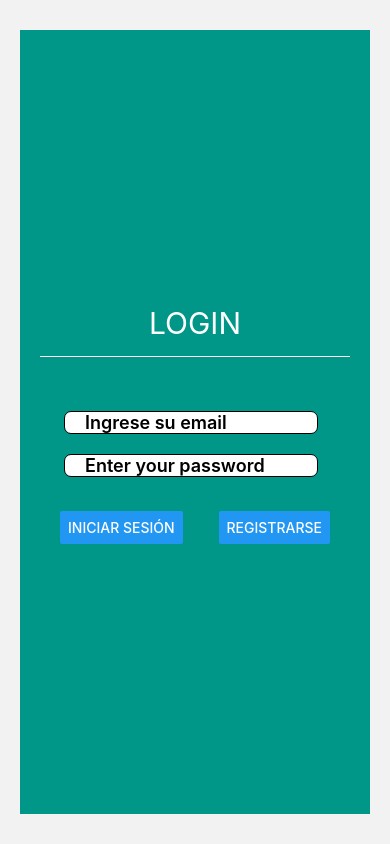
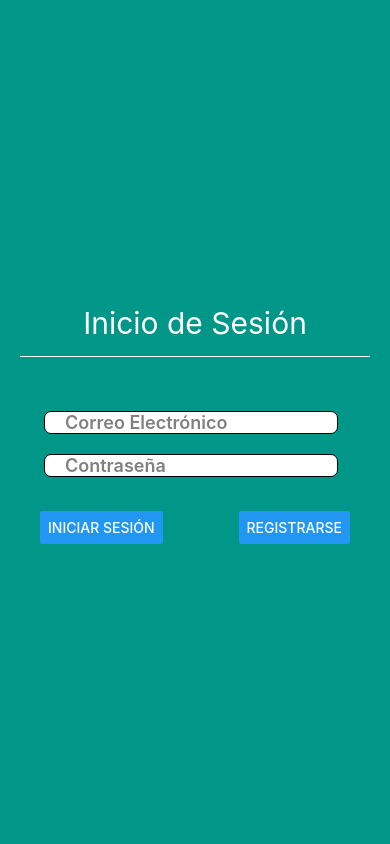
Before and after one commit to udeasan/AppEstructuraFisica, a React Native app: screen /ViewDate in a window 390 px wide. Built offline with nearby package versions, Linux system fonts and the light colour scheme; what react-native would draw is missing.

Commit message:
Ajustes Logica de Negocios - Iconos

```diff
--- a/App.js
+++ b/App.js
@@ -16,43 +16,32 @@ import ViewDateScreen from './Screens/Pages/ViewDateScreen';
 const Stack = createNativeStackNavigator();
 const Tab = createBottomTabNavigator();
 
-const screenOptions = {
-  "tabBarActiveTintColor": "#e91e63",
-  "tabBarStyle": [
-    {
-      "display": "flex"
-    },
-    null
-  ]
-};
-
 function BottomTabs() {
   return (
-    <Tab.Navigator initialRouteName='Home'
-    screenOptions={screenOptions}
-    >
+    <Tab.Navigator initialRouteName='Home' tabBarOptions={{ showIcon: false }}>
       <Tab.Screen name="Home" component={HomeScreen} options={{
+        tabBarIcon: ({ focused, color, size }) => (
+          <View>
+            <MaterialCommunityIcons name="home" color={"red"} size={10} />
+          </View>
+        ),
         headerShown: false,
         unmountOnBlur: false,
-        tabBarIcon: ({ color, size }) => (
-          <MaterialCommunityIcons name="home" screenOptions={screenOptions} />
-        ),
-        tabBarLabel: "Inicio"
-      }}/>
+        tabBarLabel: "Inicio",
+      }} />
       <Tab.Screen name="NewDate" component={NewDateScreen} options={{
         headerShown: false,
         unmountOnBlur: true,
+        tabBarLabel: "Nueva Cita",
+      }} />
+      <Tab.Screen name="ViewDate" component={ViewDateScreen} options={{
         tabBarIcon: ({ color, size }) => (
-          <MaterialCommunityIcons name="home" size={24} color="black" />
+          <MaterialCommunityIcons name="account" color={color} size={size}/>
         ),
-        tabBarLabel: "Nueva Cita" }}/>
-      <Tab.Screen name="ViewDate" component={ViewDateScreen} options={{
         headerShown: false,
         unmountOnBlur: true,
-        tabBarIcon: ({ color, size }) => (
-          <MaterialCommunityIcons name="home" size={24} color="black" />
-        ),
-        tabBarLabel: "Mis Citas" }}/>
+        tabBarLabel: "Mis Citas",
+      }} />
     </Tab.Navigator>
   );
 }
--- a/Screens/Pages/HomeScreen.js
+++ b/Screens/Pages/HomeScreen.js
@@ -22,6 +22,7 @@ const HomeScreen = ({ navigation }) => {
         })
             .then((response) => response.json())
             .then((responseJson) => {
+                AsyncStorage.setItem('isAdmin', responseJson.isAdmin);
                 setUserName(responseJson.name);
                 setUserEmail(responseJson.email);
                 setUserAdmin(responseJson.isAdmin);
--- a/Screens/Pages/LoginScreen.js
+++ b/Screens/Pages/LoginScreen.js
@@ -44,7 +44,7 @@ const LoginScreen = ({ navigation }) => {
     return (
         <View style={styles.containerStyle}>
             <View style={styles.viewTitle}>
-                <Text style={styles.textTitle}>LOGIN</Text>
+                <Text style={styles.textTitle}>Inicio de Sesión</Text>
                 <Separator />
             </View>
 
@@ -52,16 +52,18 @@ const LoginScreen = ({ navigation }) => {
                 <TextInput
                     style={styles.textoInput}
                     onChangeText={userEmail => {setUserEmail(userEmail);}}
-                    placeholder="Ingrese su email"
+                    placeholder="Correo Electrónico"
                     keyboardType="email-address"
+                    placeholderTextColor={'gray'}
                 />
                 <TextInput
                     style={styles.textoInput}
                     onChangeText={userPassword => {
                     setUserPassword(userPassword);
                     }}
-                    placeholder="Enter your password"
+                    placeholder="Contraseña"
                     keyboardType="default"
+                    placeholderTextColor={'gray'}
                     secureTextEntry={true}
                 />
                 {errorText != '' ? (
--- a/Screens/Pages/RegisterScreen.js
+++ b/Screens/Pages/RegisterScreen.js
@@ -80,29 +80,30 @@ const RegisterScreen = ({ navigation }) => {
             <View style={styles.formulario}>
                 <TextInput
                     style={styles.textoInput}
-                    onChangeText={userEmail => {setUserEmail(userEmail); }}
-                    placeholder="Enter your email"
+                    onChangeText={userEmail => { setUserEmail(userEmail); }}
+                    placeholder="Correo Electrónico"
                     keyboardType="email-address"
+                    placeholderTextColor={'gray'}
                 />
                 <TextInput
                     style={styles.textoInput}
-                    onChangeText={userName => {setUserName(userName);}}
-                    placeholder="Enter your name"
+                    onChangeText={userName => { setUserName(userName); }}
+                    placeholder="Tu nombre"
                     keyboardType="default"
+                    placeholderTextColor={'gray'}
                 />
                 <TextInput
                     style={styles.textoInput}
-                    onChangeText={userPassword => {setUserPassword(userPassword);}}
-                    placeholder="Enter your password"
+                    onChangeText={userPassword => { setUserPassword(userPassword); }}
+                    placeholder="Contraseña"
                     keyboardType="default"
+                    placeholderTextColor={'gray'}
                     secureTextEntry={true}
                 />
-            </View>
 
-            <View style={styles.switchContainer}>
                 <View style={styles.switch}>
                     <Text
-                    style={styles.switchText}
+                        style={styles.switchText}
                     >¿Es un negocio?</Text>
                     <Switch
                         value={userAdmin}
@@ -113,10 +114,15 @@ const RegisterScreen = ({ navigation }) => {
                     <TextInput
                         style={styles.textoInput}
                         onChangeText={userBusiness => setUserBusiness(userBusiness)}
-                        placeholder="Enter the name of your business"
+                        placeholder="Nombre del negocio"
                         keyboardType="default"
+                        placeholderTextColor={'gray'}
                     />
                 ) : null}
+
+            </View>
+
+            <View style={styles.switchContainer}>
                 {errorText != '' ? (
                     <Text style={styles.errorTextStyle}>{errorText}</Text>
                 ) : null}
--- a/Screens/Pages/ViewDateScreen.js
+++ b/Screens/Pages/ViewDateScreen.js
@@ -28,8 +28,12 @@ const ViewDateScreen = ({ navigation }) => {
             if (value === null) {
                 navigation.replace('Auth');
             };
+            let url = 'https://proyecto-estr-fisica.vercel.app/api/date';
+            if(AsyncStorage.getItem('isAdmin')) {
+                url = 'https://proyecto-estr-fisica.vercel.app/api/business/date';
+                };
             let auth = "Bearer " + value;
-            fetch('https://proyecto-estr-fisica.vercel.app/api/date', {
+            fetch(url, {
                 method: 'GET',
                 headers: {
                     'Authorization': auth,
--- a/package.json
+++ b/package.json
@@ -19,6 +19,7 @@
     "react": "18.1.0",
     "react-native": "0.70.2",
     "react-native-date-picker": "^4.2.5",
+    "react-native-gesture-handler": "^2.8.0",
     "react-native-safe-area-context": "^4.3.3",
     "react-native-screens": "^3.17.0",
     "react-native-select-dropdown": "^2.0.4",
--- a/styles/FormStyle.js
+++ b/styles/FormStyle.js
@@ -8,8 +8,6 @@ export const styles = StyleSheet.create({
         alignContent: 'center',
         paddingLeft: 20,
         paddingRight: 20,
-
-
     },
 
     textTitle: {
@@ -22,8 +20,8 @@ export const styles = StyleSheet.create({
 
     containerStyle: {
         flex: 1,
-        marginHorizontal: 20,
-        marginVertical: 30,
+        // marginHorizontal: 20,
+        // marginVertical: 30,
         position: 'relative',
         justifyContent: 'center',
         alignContent: 'center',
@@ -87,7 +85,7 @@ export const styles = StyleSheet.create({
         alignSelf: 'center',
         justifyContent: 'center',
         flexDirection: 'row',
-
+        marginTop: 20
     },
 
     switchText: {
```
Also changed, not shown: 2 other files (tests, documents, lock files or other folders).
